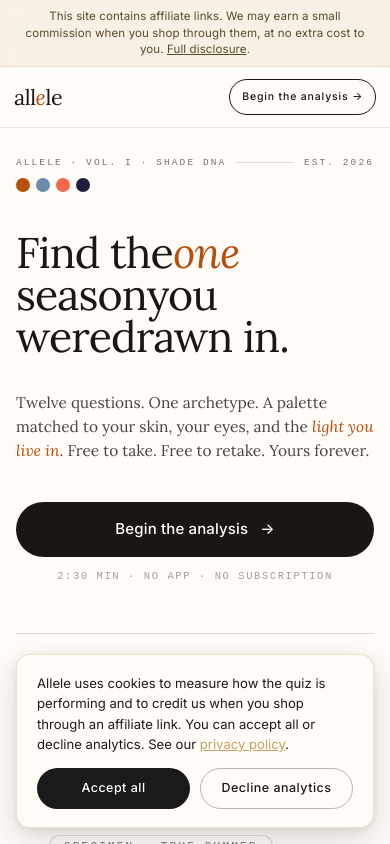
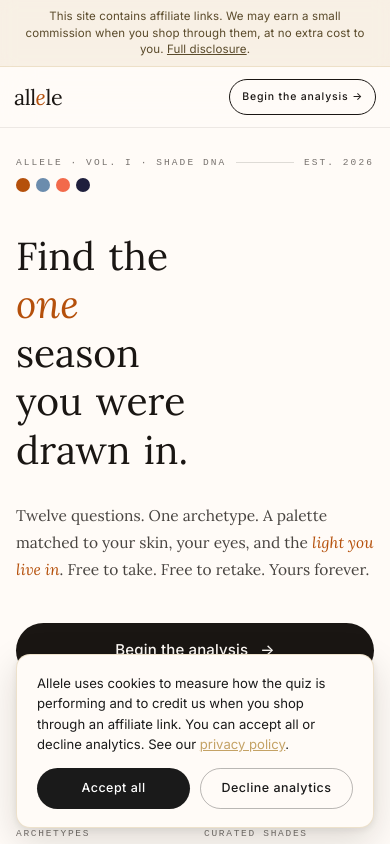
Before and after one commit to anishka-cloud/allele-app, a Next.js app: page / in a window 390 px wide. Shown: the top 844 px of the page. Built offline with nearby package versions, Linux system fonts and the light colour scheme; no server answers.

Commit message:
Fix mobile landing headline wrapping

```diff
--- a/app/landing.css
+++ b/app/landing.css
@@ -1126,15 +1126,25 @@ body:has(.landing) { background: var(--cream); }
   .l-hero { padding: 28px 16px 24px; }
   .l-hero-eyebrow { flex-wrap: wrap; gap: 8px 10px; font-size: 9.5px; }
   .l-swatch-row { gap: 6px; }
-  .l-hero-headline { font-size: clamp(38px, 11vw, 54px); line-height: 0.98; letter-spacing: -0.02em; }
-  .l-hero-headline br { display: none; }
-  .l-hero-sub { font-size: 15.5px; line-height: 1.55; }
+  .l-hero-headline {
+    font-size: clamp(34px, 10vw, 42px);
+    line-height: 1.24;
+    letter-spacing: 0;
+    word-spacing: 0.08em;
+    max-width: 13ch;
+    margin-bottom: 28px;
+  }
+  .l-hero-headline em {
+    display: block;
+    margin-right: 0;
+  }
+  .l-hero-sub { font-size: 15.5px; line-height: 1.75; }
   .l-hero-cta-row { flex-direction: column; align-items: stretch; gap: 12px; }
   .l-cta-primary { width: 100%; justify-content: center; padding: 16px 18px; }
   .l-cta-meta { text-align: center; font-size: 10.5px; }
-  .l-hero-meta { grid-template-columns: repeat(2, 1fr); gap: 14px 18px; margin-top: 28px; }
+  .l-hero-meta { display: grid; grid-template-columns: repeat(2, minmax(0, 1fr)); gap: 22px 18px; margin-top: 28px; }
   .l-hero-meta-item strong { font-size: 26px; }
-  .l-hero-meta-item span { font-size: 9.5px; }
+  .l-hero-meta-item span { font-size: 9.5px; line-height: 1.35; overflow-wrap: anywhere; }
   .l-hero-card { padding: 22px 18px; margin-top: 8px; }
   .l-hero-card-name { font-size: 26px; line-height: 1.05; }
   .l-hero-card-tag { font-size: 11px; }
```
